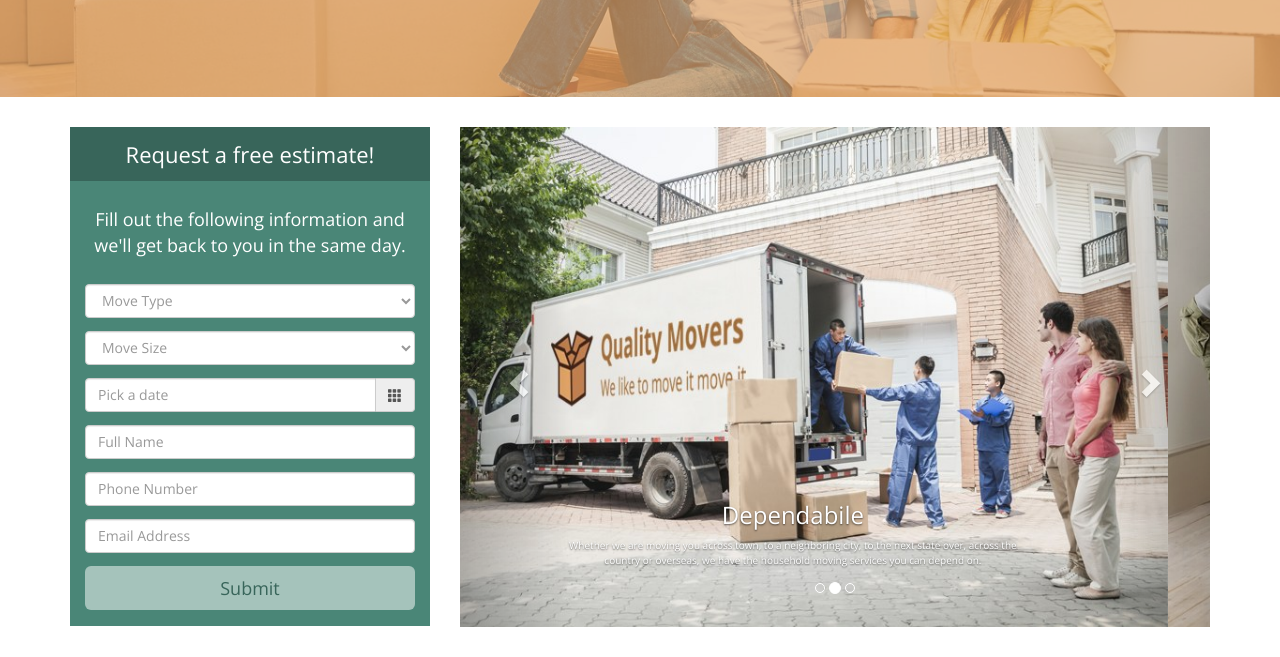
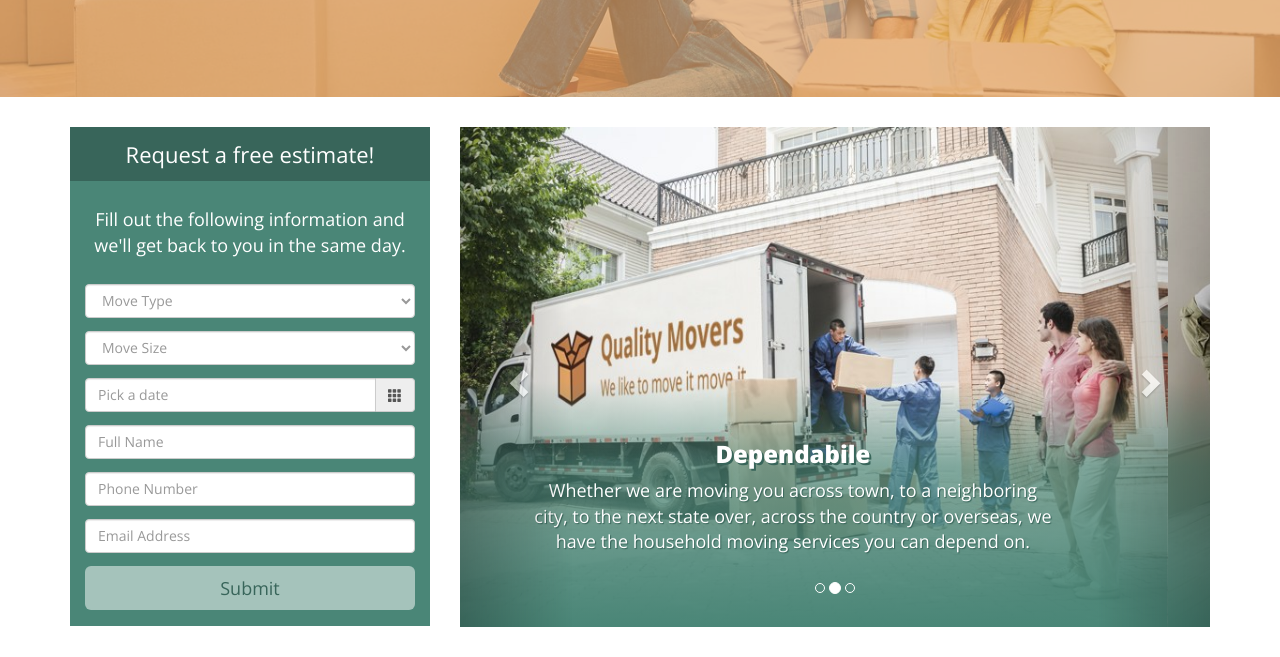
Before and after one commit to sambrannon/ppc-landing-page-test, a website: page index.html in a window 1280 px wide. Shown: the part 315-972 px from the top of the page. Drawn offline with nearby package versions, Linux system fonts and the light colour scheme.

Commit message:
Added slider styles for all screens

```diff
--- a/js/main.js
+++ b/js/main.js
@@ -1,6 +1,7 @@
 $(document).ready(function(){
 
   $('.input-group.date').datepicker({
+    daysOfWeekDisabled: "0,6",
     autoclose: true,
     todayHighlight: true
   });
--- a/sass/_carousel.scss
+++ b/sass/_carousel.scss
@@ -1,7 +1,48 @@
 .carousel {
 
-  @include media-query($mq-sm) {
+  @include media-query($mq-md) {
     margin: 30px 0;
   }
 
 }
+
+.carousel-caption {
+
+  padding: 40px 15% 40px;
+  right: 0;
+  bottom: 0;
+  left: 0;
+  // code from http://www.cssmatic.com/gradient-generator
+  background: rgba(74,134,119,0);
+  background: -moz-linear-gradient(top, rgba(74,134,119,0) 0%, rgba(74,134,119,0.66) 35%, rgba(74,134,119,1) 100%);
+  background: -webkit-gradient(left top, left bottom, color-stop(0%, rgba(74,134,119,0)), color-stop(35%, rgba(74,134,119,0.66)), color-stop(100%, rgba(74,134,119,1)));
+  background: -webkit-linear-gradient(top, rgba(74,134,119,0) 0%, rgba(74,134,119,0.66) 35%, rgba(74,134,119,1) 100%);
+  background: -o-linear-gradient(top, rgba(74,134,119,0) 0%, rgba(74,134,119,0.66) 35%, rgba(74,134,119,1) 100%);
+  background: -ms-linear-gradient(top, rgba(74,134,119,0) 0%, rgba(74,134,119,0.66) 35%, rgba(74,134,119,1) 100%);
+  background: linear-gradient(to bottom, rgba(74,134,119,0) 0%, rgba(74,134,119,0.66) 35%, rgba(74,134,119,1) 100%);
+  filter: progid:DXImageTransform.Microsoft.gradient( startColorstr='#4a8677', endColorstr='#4a8677', GradientType=0 );
+
+  @include media-query($mq-sm) {
+    padding-bottom: 72px;
+  }
+
+  h3 {
+    font-weight: 800;
+    text-shadow: 2px 2px 0 $green-dark;
+  }
+
+  p {
+
+    font-size: 1.2em;
+    margin: 0;
+    text-shadow: 1px 1px 1px $green-dark;
+
+    @include media-query($mq-sm) {
+      font-size: 1.8em;
+    }
+
+  }
+
+
+
+}
--- a/sass/_quote.scss
+++ b/sass/_quote.scss
@@ -5,7 +5,7 @@
   margin: 15px 0;
   overflow: hidden;
 
-  @include media-query($mq-sm) {
+  @include media-query($mq-md) {
     margin: 30px 0;
     height: 410px;
     position: relative;
```
Also changed, not shown: css/main.css.
